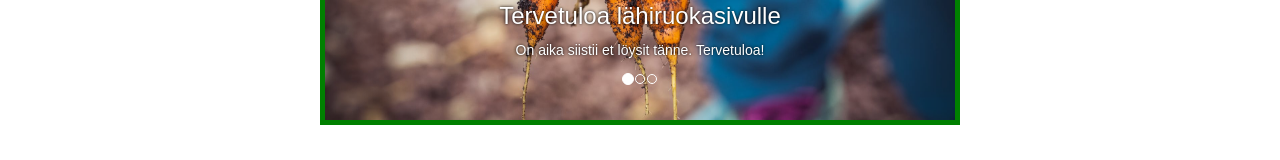
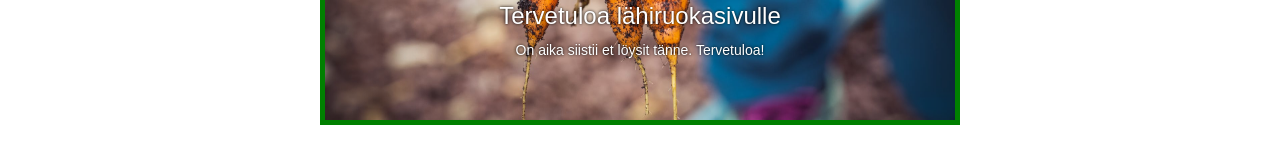
Before and after one commit to jnyste/lahiruoka, a React (Create React App) app in the folder frontend/: page / in a window 1280 px wide. Shown: the part 418-578 px from the top of the page. Built offline with nearby package versions, Linux system fonts and the light colour scheme; no server answers.

Commit message:
FarmCarousel.js: Remove indicators from carousel.

```diff
--- a/frontend/src/FarmCarousel.js
+++ b/frontend/src/FarmCarousel.js
@@ -47,11 +47,6 @@ class FarmCarousel extends Component {
             <div className="carouselcontainer">
                 <h2>Tuottajat</h2>
                 <div id="myCarousel" className="carousel slide" data-ride="carousel">
-                    <ol className="carousel-indicators">
-                        <li data-target="#myCarousel" data-slide-to="0" className="active"></li>
-                        <li data-target="#myCarousel" data-slide-to="1"></li>
-                        <li data-target="#myCarousel" data-slide-to="2"></li>
-                    </ol>
 
                     <div className="carousel-inner">
                         <div className="item active">
```
